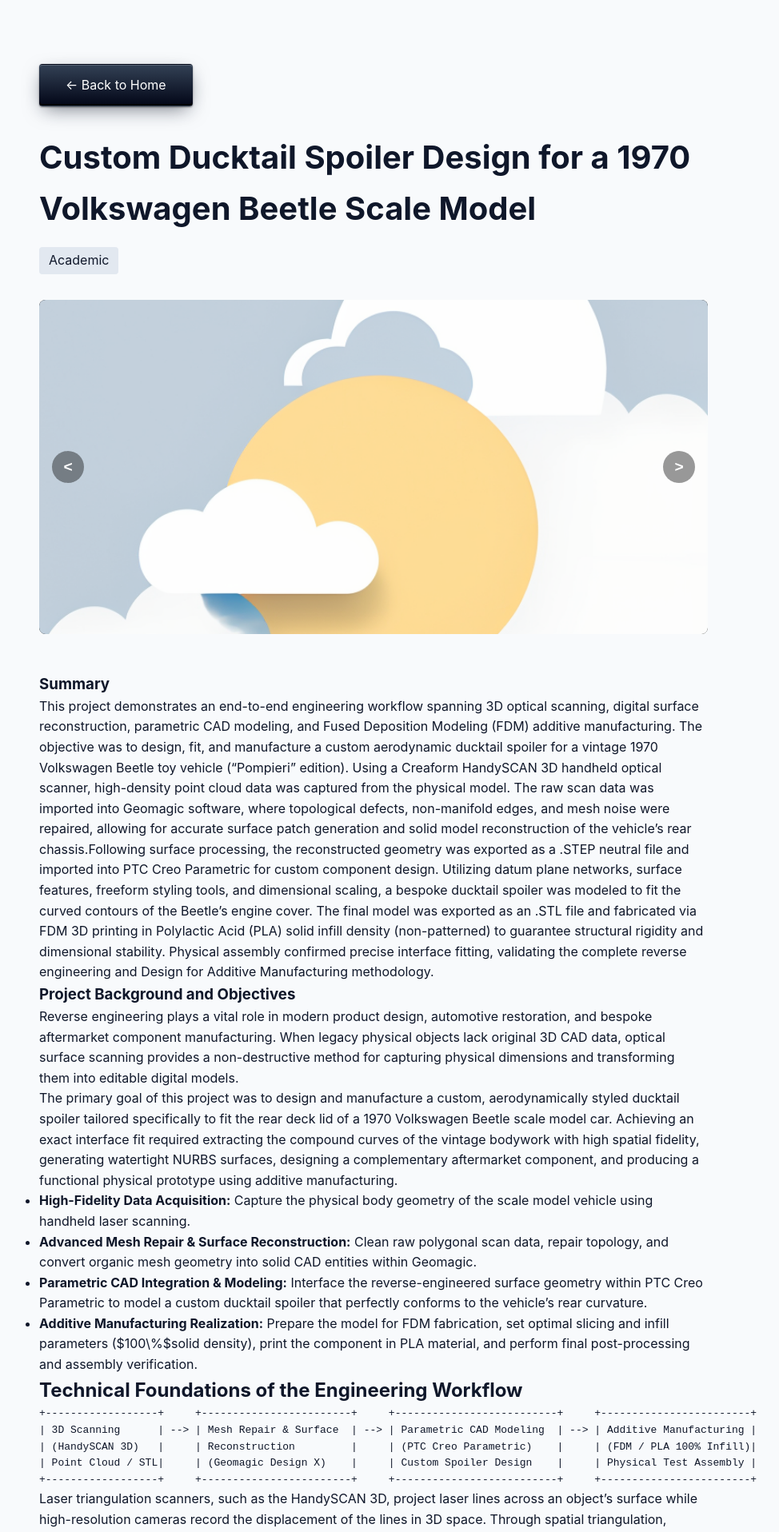
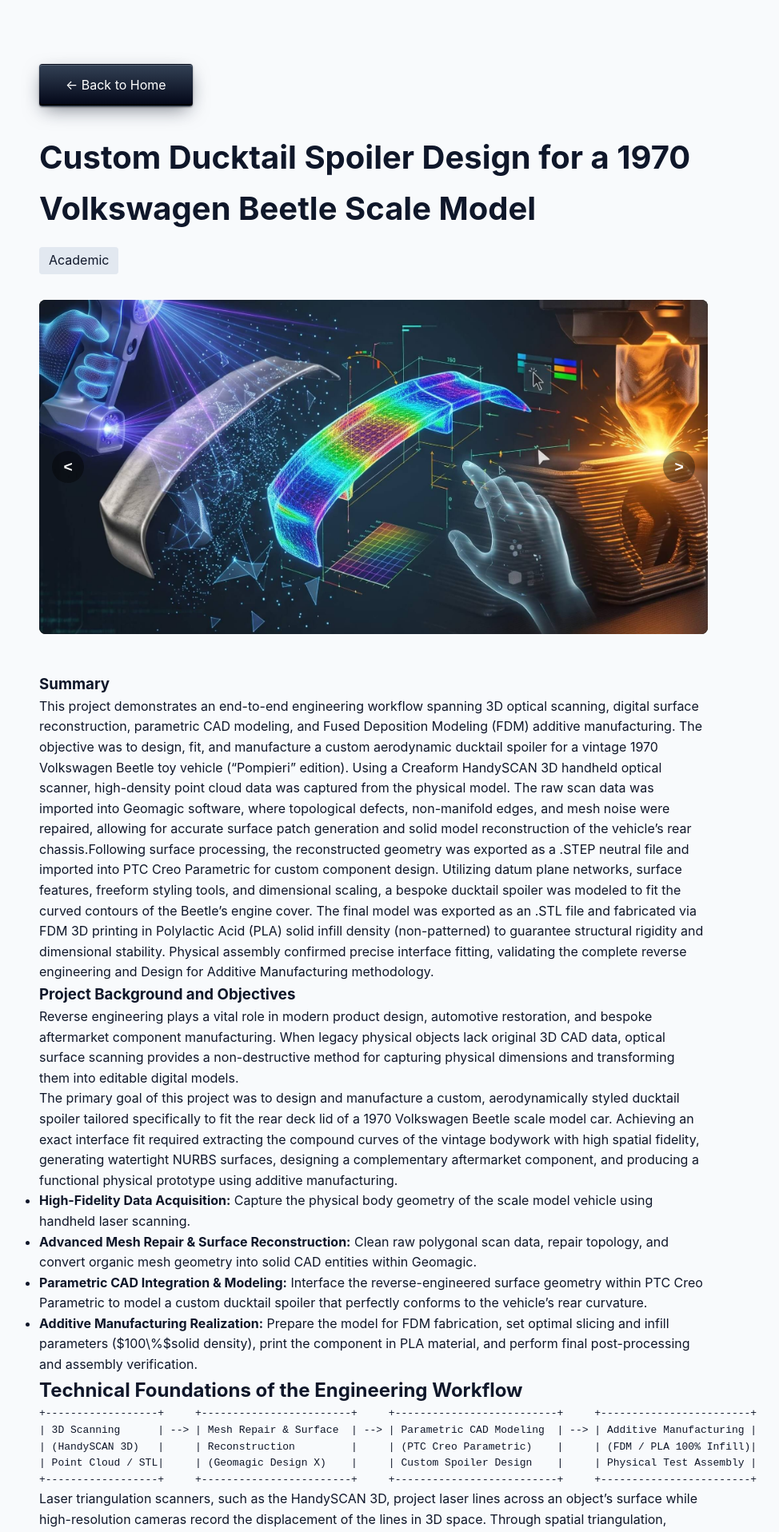
Before and after one commit to AlperIsmailoglou/Portfolio, a Jekyll site: the page built from _projects/test.md, in a window 1280 px wide. Shown: the top 1916 px of the page at 80% size, without its empty margins (173-1147 px from the left). Built offline with Jekyll 4.4.1, drawn with Linux system fonts in a browser that asks for light colours.

Commit message:
Update Projects “test” +1

```diff
--- a/_projects/test.md
+++ b/_projects/test.md
@@ -2,7 +2,7 @@
 title: Custom Ducktail Spoiler Design for a 1970 Volkswagen Beetle Scale Model
 category: Academic
 gallery:
-  - /assets/uploads/ic_app.png
+  - /assets/uploads/AdditiveManufactoring.jpg
 description: |-
   Geomagic Design X / Wrap, PTC Creo Parametric, 3D Scanner Software
   Creaform HandySCAN 3D Scanner, FDM 3D Printer (PLA Filament)
```
Also changed, not shown: assets/uploads/AdditiveManufactoring.jpg (added).
